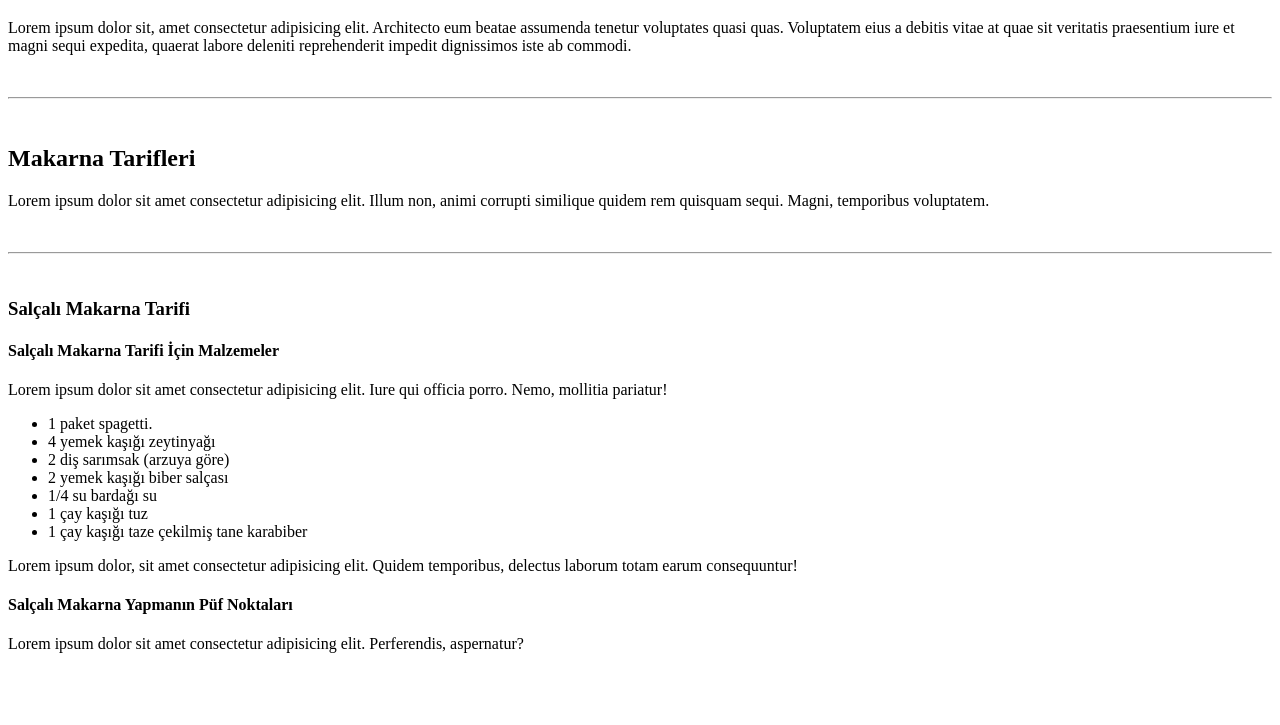
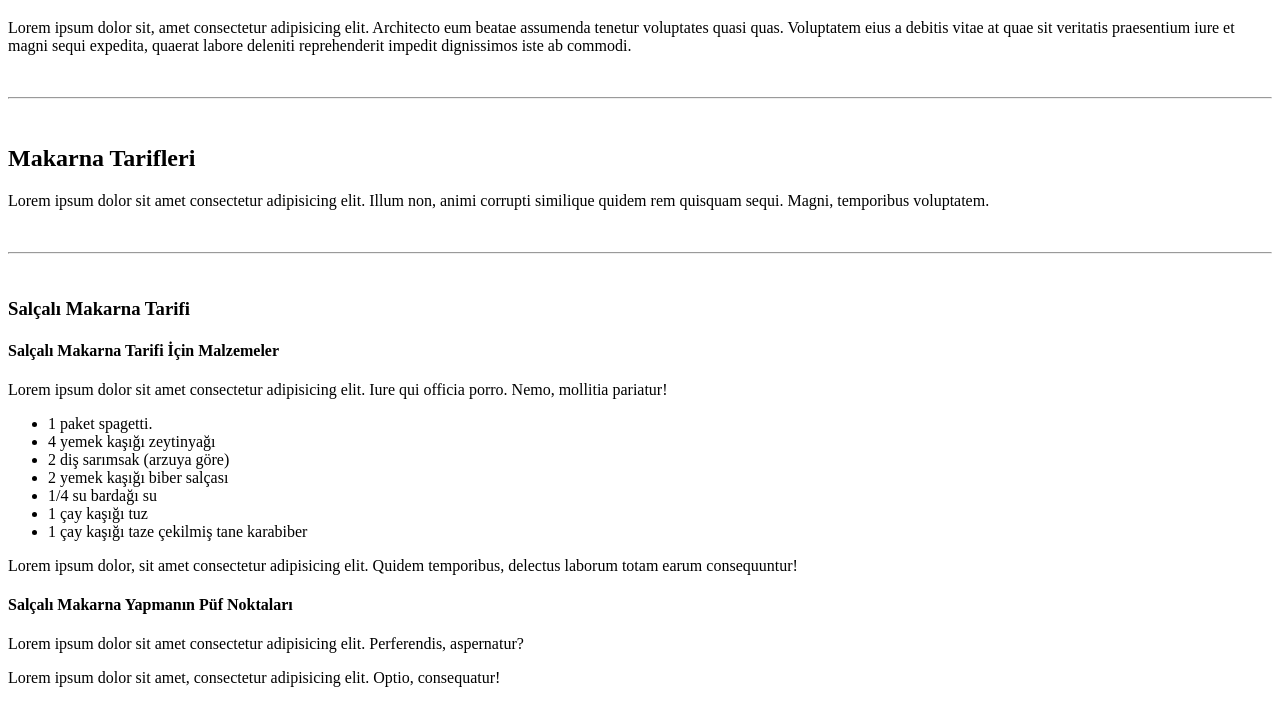
Before and after one commit to gulsumsakbaba/html, a plain HTML site: page index.html in a window 1280 px wide. Shown: the part 61-786 px from the top of the page. Drawn offline with Linux system fonts and the light colour scheme.

Commit message:
yeni p eklendi

```diff
--- a/index.html
+++ b/index.html
@@ -45,6 +45,7 @@
     <p>Lorem ipsum dolor, sit amet consectetur adipisicing elit. Quidem temporibus, delectus laborum totam earum consequuntur!</p>
     <h4>Salçalı Makarna Yapmanın Püf Noktaları</h4>
     <p>Lorem ipsum dolor sit amet consectetur adipisicing elit. Perferendis, aspernatur?</p>
+    <p>Lorem ipsum dolor sit amet, consectetur adipisicing elit. Optio, consequatur!</p>
 
 
 
```
